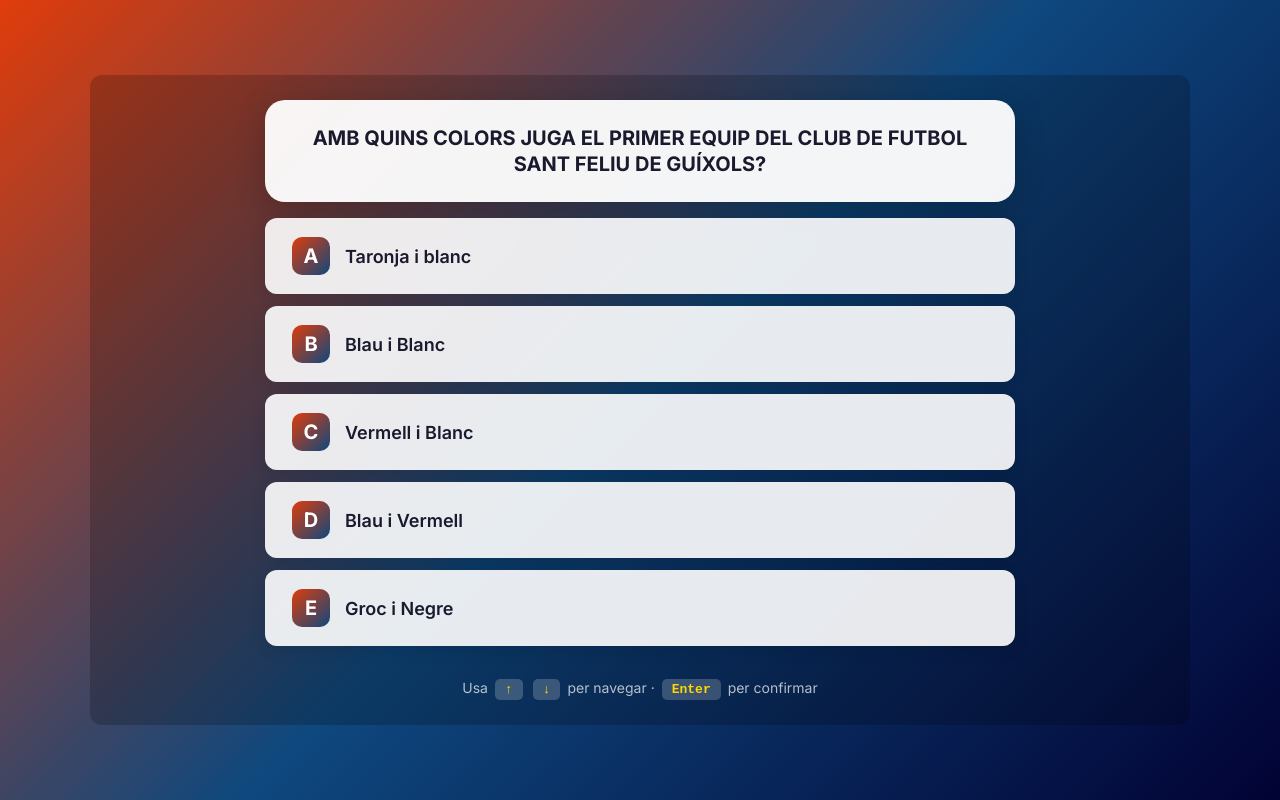
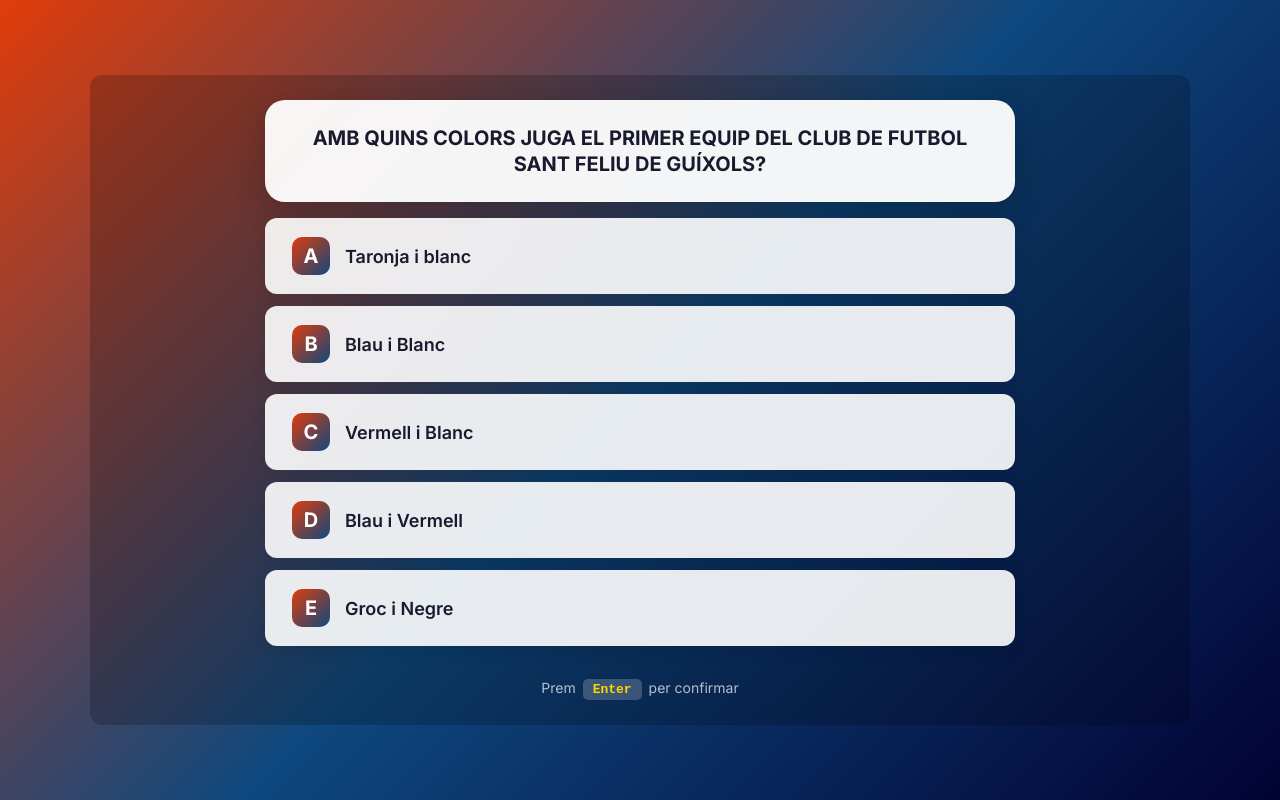
Before and after one commit to baiktorUI/PREGUNTES, a React (Vite) app: page / in a window 1280 px wide. Both pictures are taken after a click on the button "2 JUGADORS". Built offline with nearby package versions, Linux system fonts and the light colour scheme.

Commit message:
Add files via upload

```diff
--- a/src/components/QuestionScreen.tsx
+++ b/src/components/QuestionScreen.tsx
@@ -152,7 +152,7 @@ export const QuestionScreen: React.FC<QuestionScreenProps> = ({ numPlayers, onRe
         {/* Instrucciones */}
         {!showResult && (
           <div className="instructions">
-            Usa <kbd>↑</kbd> <kbd>↓</kbd> per navegar · <kbd>Enter</kbd> per confirmar
+            Prem <kbd>Enter</kbd> per confirmar
           </div>
         )}
 
```
